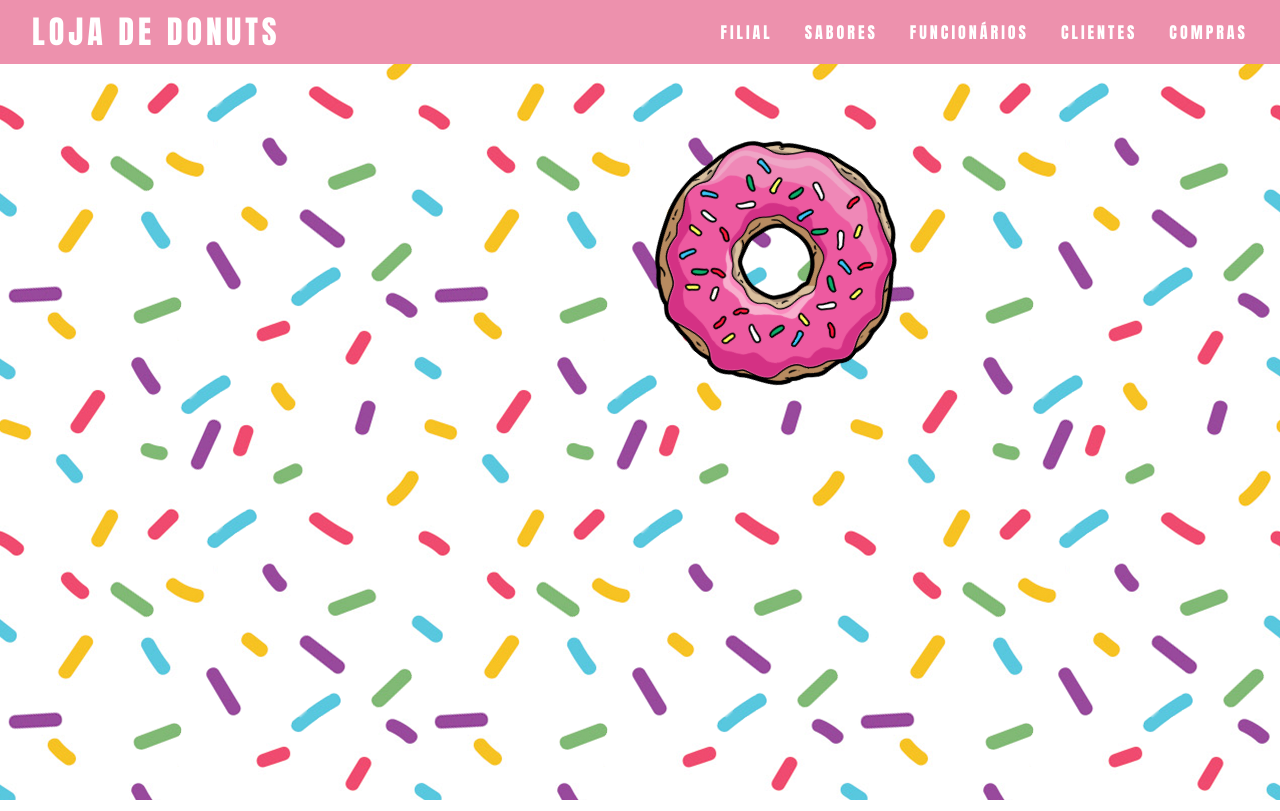
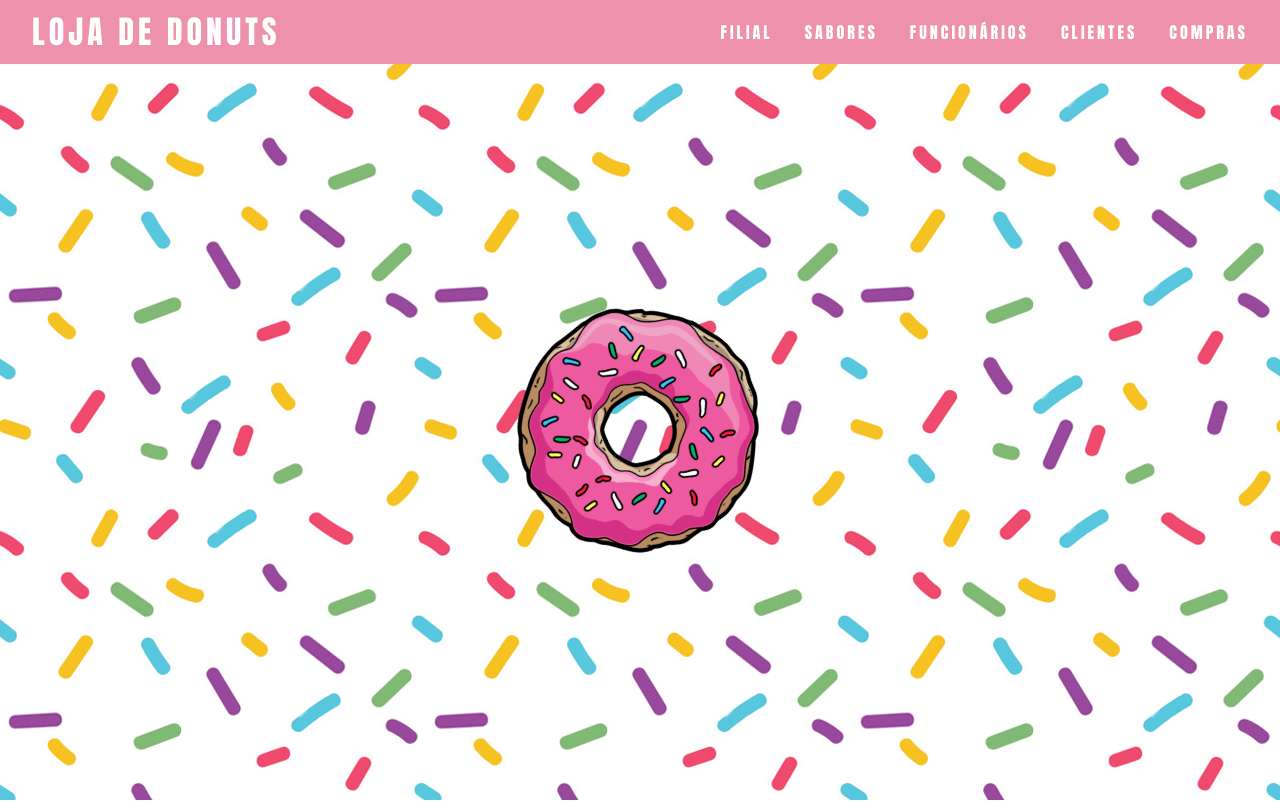
Before and after one commit to gsutavo-f/donut-factory, a React (Vite) app in the folder client/: page / in a window 1280 px wide. Built offline with nearby package versions, Linux system fonts and the light colour scheme.

Commit message:
fix no donut

```diff
--- a/client/src/pages/Inicio/Donut/index.tsx
+++ b/client/src/pages/Inicio/Donut/index.tsx
@@ -5,7 +5,7 @@ import donutImage from './donut.png';
 
 export default function Donut() {
   return (
-    <div className={stylesTema.paginas}>
+    <>
       <div
         className='donut'
         onDragStart={(e) => e.preventDefault()}
@@ -15,6 +15,6 @@ export default function Donut() {
           onDragStart={(e) => e.preventDefault()}
         />
       </div>
-    </div>
+    </>
   )
 }
--- a/client/src/pages/Inicio/Inicio.module.scss
+++ b/client/src/pages/Inicio/Inicio.module.scss
@@ -1,6 +1,4 @@
 .donutbox {
-  width: 100vw;
-  height: 92vh;
   display: flex;
   align-items: center;
   justify-content: center;
```
